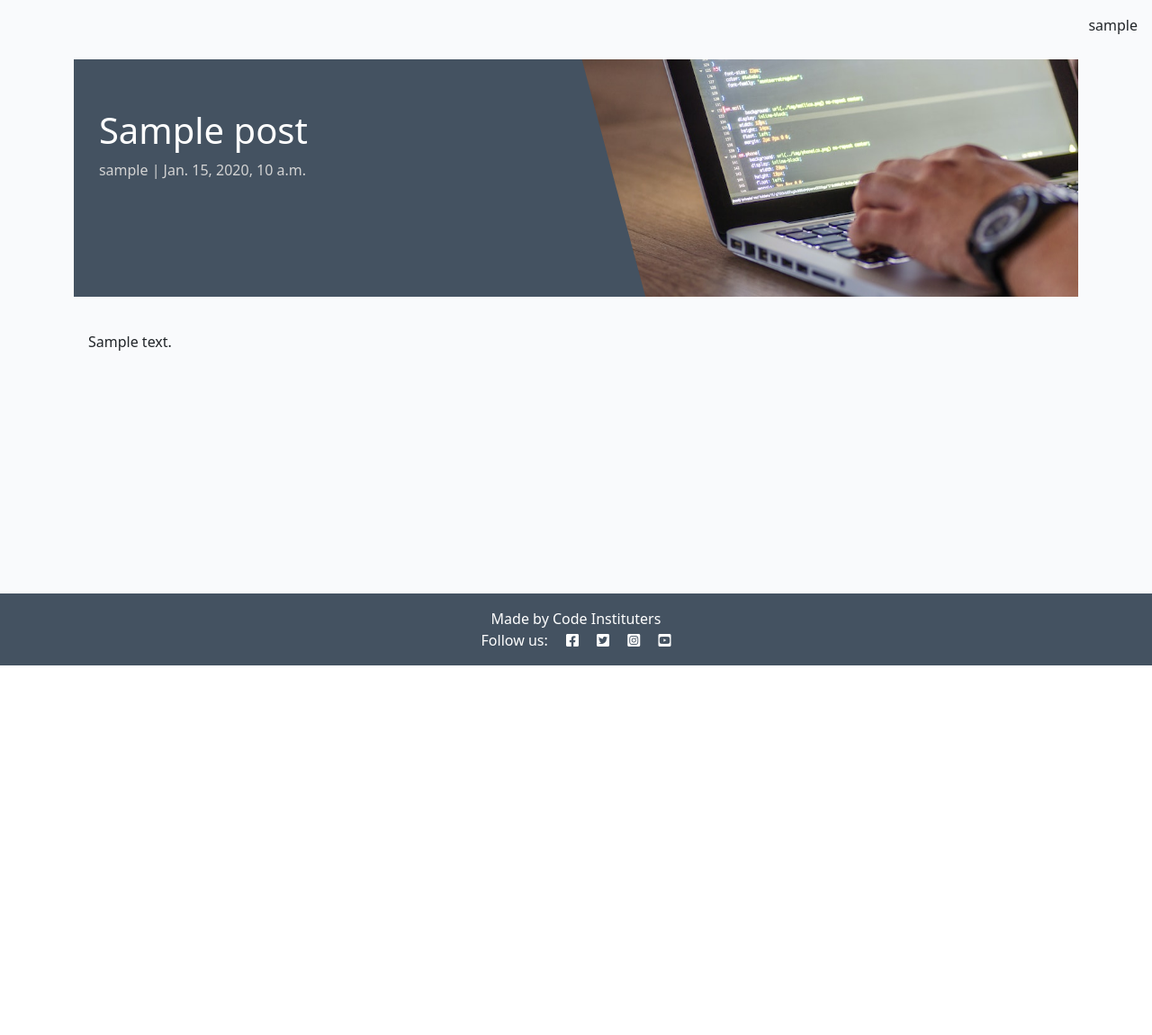
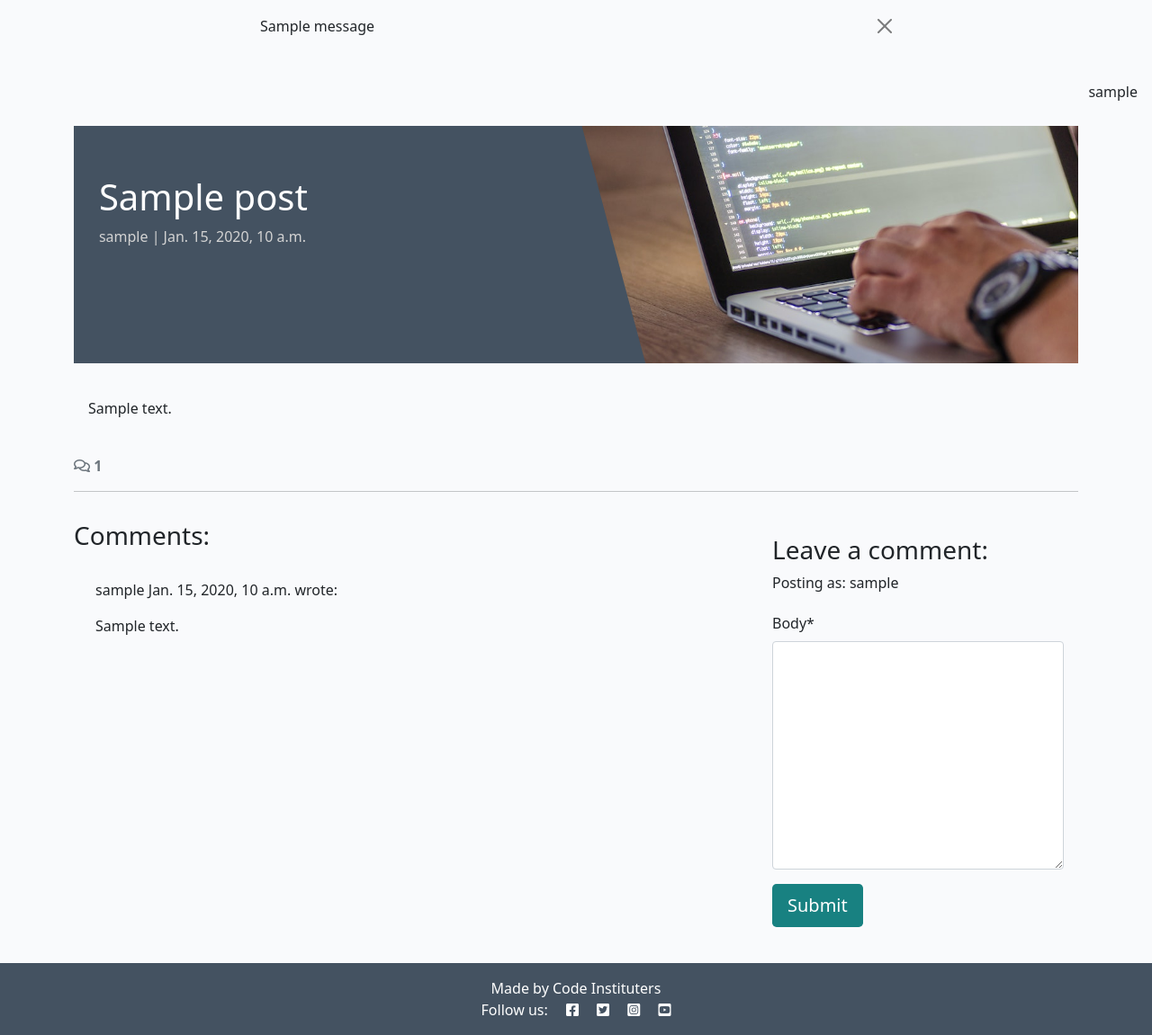
Before and after one commit to LukeI50/Django-blog, a Django app: a page that uses templates/base.html in a window 1280 px wide. Shown: the part 60-1211 px from the top of the page at 90% size. Before the commit the page ends 800 px from the top, so only its background shows below. Run offline with Django 5.2, Linux system fonts and the light colour scheme; a user stored in the database is signed in; tables that the repository leaves empty hold one stand-in row (values such as "Sample post"); one stand-in notice (Sample message) is shown; some libraries are stand-ins or nearby versions.

Commit message:
Add: comment to database on page

```diff
--- /dev/null
+++ b/blog/forms.py
@@ -0,0 +1,8 @@
+from .models import Comment
+from django import forms
+
+
+class CommentForm(forms.ModelForm):
+    class Meta:
+        model = Comment
+        fields = ('body',)
--- a/blog/templates/blog/post_detail.html
+++ b/blog/templates/blog/post_detail.html
@@ -1,5 +1,6 @@
 {% extends 'base.html' %} {% block content %}
 {% load static %}
+{% load crispy_forms_tags %}
 
 <div class="masthead">
     <div class="container">
@@ -29,6 +30,66 @@
             </div>
         </div>
     </div>
+      <!-- Displaying count of comments -->
+  <div class="row">
+    <div class="col-12">
+      <strong class="text-secondary">
+        <i class="far fa-comments"></i> {{ comment_count }}
+      </strong>
+    </div>
+    <div class="col-12">
+      <hr>
+    </div>
+  </div>
+  <!-- Displaying Comments -->
+  <div class="row">
+    <div class="col-md-8 card mb-4  mt-3 ">
+      <h3>Comments:</h3>
+      <div class="card-body">
+        <!-- We want a for loop inside the empty control tags
+          to iterate through each comment in comments -->
+        {% for comment in comments %}
+        <div class="p-2 comments
+          {% if not comment.approved and comment.author == user %}
+          faded{% elif not comment.approved %} d-none{% endif %}">
+          <p class="font-weight-bold">
+            {{ comment.author }}
+            <span class="font-weight-normal">
+              {{ comment.created_on }}
+            </span> wrote:
+          </p>
+          <div id="comment{{ comment.id }}">
+            {{ comment.body | linebreaks }}
+          </div>
+          {% if not comment.approved and comment.author == user %}
+          <p class="approval">
+            This comment is awaiting approval
+          </p>
+          {% endif %}
+        </div>
+        <!-- Our for loop ends here -->
+        {% endfor %}
+      </div>
+    </div>
+    <!-- Creating New Comments -->
+    <div class="col-md-4 card mb-4 mt-3">
+        <div class="card-body">
+            {% if user.is_authenticated %}
+            <h3>Leave a comment:</h3>
+            <p>Posting as: {{ user.username }}</p>
+            <form id="commentForm" method="post"
+            style="margin-top: 1.3em;">
+            {{ comment_form | crispy }}
+            {% csrf_token %}
+            <button id="submitButton" type="submit"
+                class="btn btn-signup btn-lg">Submit</button>
+            </form>
+            {% else %}
+            <p>Log in to leave a comment</p>
+            {% endif %}
+        </div>
+    </div>
+  </div>
 </div>
 
 {% endblock content %}
--- a/blog/views.py
+++ b/blog/views.py
@@ -1,6 +1,8 @@
 from django.shortcuts import render, get_object_or_404
 from django.views import generic
+from django.contrib import messages
 from .models import Post
+from .forms import CommentForm
 
 # Create your views here.
 class PostList(generic.ListView):
@@ -24,4 +26,27 @@ def post_detail(request, slug):
 
     queryset = Post.objects.filter(status=1)
     post = get_object_or_404(queryset, slug=slug)
-    return render(request, "blog/post_detail.html", {"post": post},)
+    comments = post.comments.all().order_by("-created_on")
+    comment_count = post.comments.filter(approved = True).count()
+
+    if request.method == "POST":
+        comment_form = CommentForm(data=request.POST)
+        if comment_form.is_valid():
+            comment = comment_form.save(commit=False)
+            comment.author = request.user
+            comment.post = post
+            comment.save = save()
+            messages.add_message(request, messages.SUCCESS, 'Comment submitted and awaiting approval')
+
+    comment_form = CommentForm()
+
+    return render(
+        request,
+        "blog/post_detail.html",
+        {
+            "post": post,
+            "comments": comments,
+            "comment_count": comment_count,
+            "comment_form": comment_form,
+        },
+    )
--- a/codestar/settings.py
+++ b/codestar/settings.py
@@ -46,6 +46,8 @@ INSTALLED_APPS = [
     'allauth',
     'allauth.account',
     'allauth.socialaccount',
+    'crispy_forms',
+    'crispy_bootstrap5',
     'django_summernote',
     'blog',
     'about',
@@ -54,6 +56,9 @@ INSTALLED_APPS = [
 SITE_ID = 1
 LOGIN_REDIRECT_URL = '/'
 LOGOUT_REDIRECT_URL = '/'
+
+CRISPY_ALLOWED_TEMPLATE_PACKS = "bootstrap5"
+CRISPY_TEMPLATE_PACK = "bootstrap5"
 
 MIDDLEWARE = [
     'django.middleware.security.SecurityMiddleware',
--- a/requirements.txt
+++ b/requirements.txt
@@ -1,7 +1,9 @@
 asgiref==3.8.1
+crispy-bootstrap5==0.7
 dj-database-url==0.5.0
 Django==4.2.16
 django-allauth==0.57.2
+django-crispy-forms==2.3
 django-summernote==0.8.20.0
 gunicorn==20.1.0
 oauthlib==3.2.2
--- a/templates/base.html
+++ b/templates/base.html
@@ -71,6 +71,21 @@
         </div>
     </nav>
 
+    <!-- displaying Django messages -->
+    <div class="container">
+        <div class="row">
+        <div class="col-md-8 offset-md-2">
+            {% for message in messages %}
+            <div class="alert {{ message.tags }} alert-dismissible
+            fade show" id="msg" role="alert">
+            {{ message | safe }}
+            <button type="button" class="btn-close"
+                data-bs-dismiss="alert" aria-label="Close"></button>
+            </div>
+            {% endfor %}
+        </div>
+        </div>
+    </div>
     <main class="flex-shrink-0 main-bg">
 
         <p class="text-end m-3">
```
Also changed, not shown: templates/account/signup.html (+31 -14 lines).
